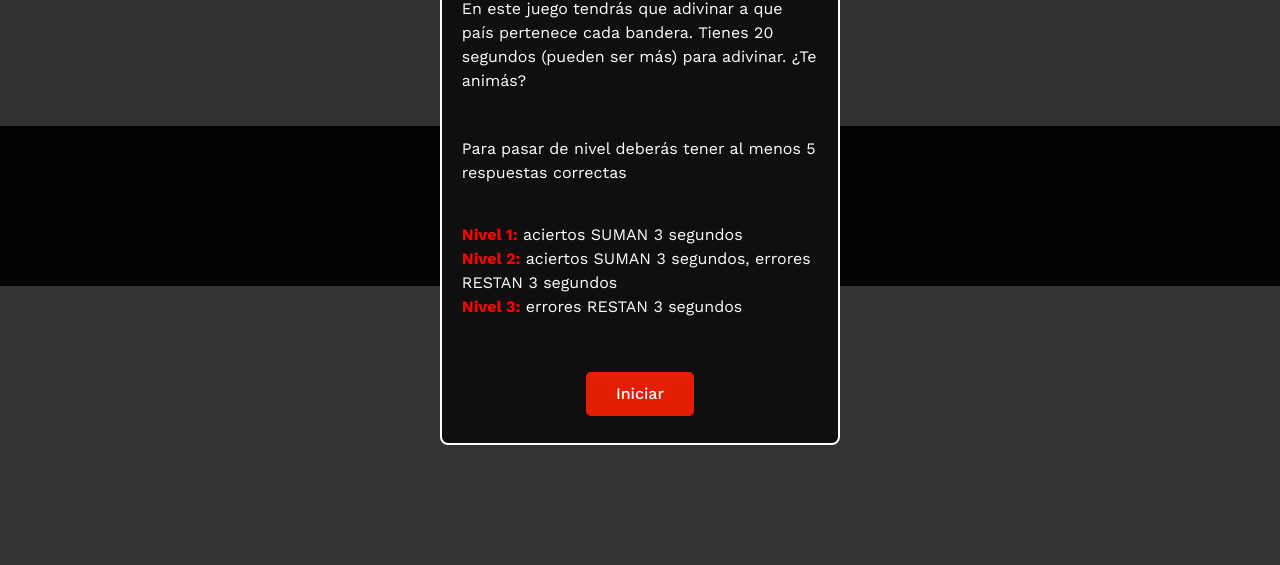
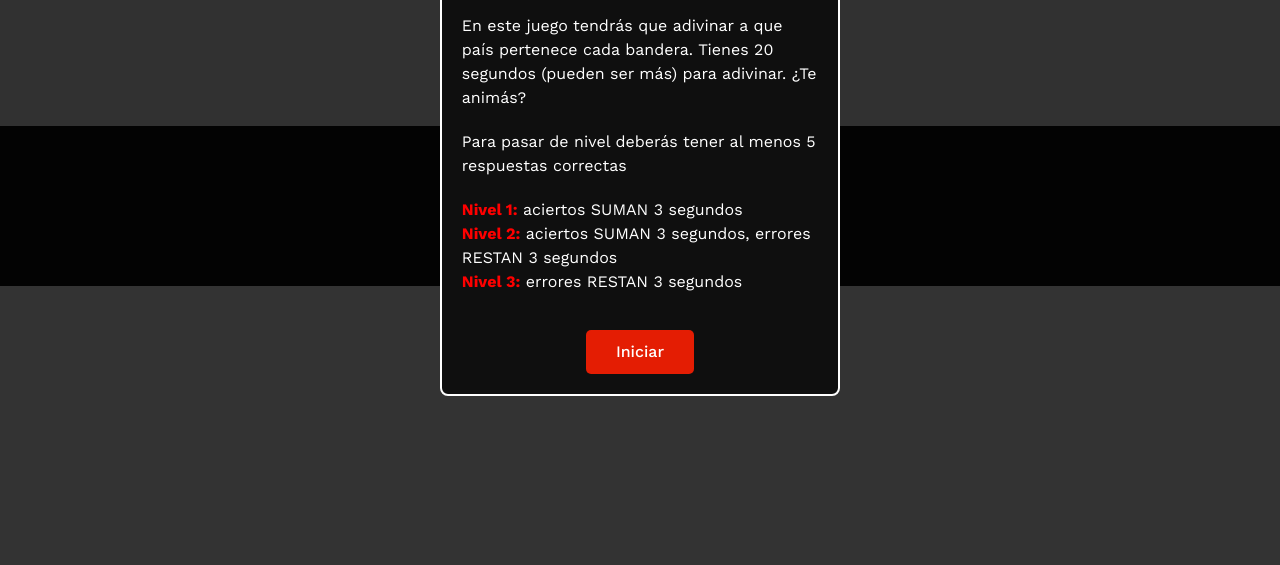
Before and after one commit to ealvarezok/sabes-la-bandera, a plain HTML site: page index.html in a window 1280 px wide. Shown: the part 235-800 px from the top of the page. Drawn offline with nearby package versions, Linux system fonts and the light colour scheme; no server answers.

Commit message:
Update style.css

```diff
--- a/styles/style.css
+++ b/styles/style.css
@@ -249,12 +249,12 @@ nav{
     flex-direction: column;
     justify-content: center;
     align-items: flex-start;
-    gap: 30px;
+    gap: 20px;
     background-color: rgb(15, 15, 15);
     border: 2px white solid;
     border-radius: 8px;
     height: auto;
-    min-height: 560px;
+    min-height: 460px;
     padding: 20px 0px;
     max-width: 400px;
     width: 90%;
```
